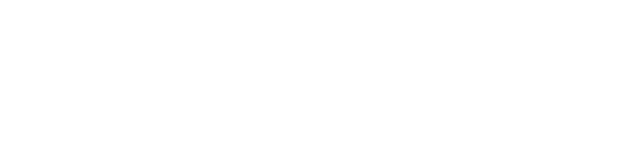
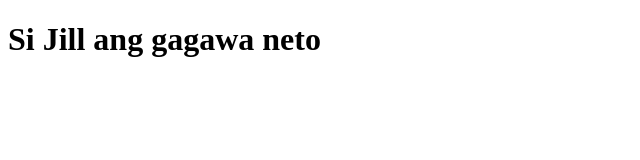
Before and after one commit to marcdalangin/marcdalangin.github.io, a plain HTML site: page html/admin_homepage.html in a window 1280 px wide. Shown: the whole page, without its empty margins (0-640 px from the left). Drawn offline with Linux system fonts and the light colour scheme.

Commit message:
update admin_homepage

```diff
--- a/html/admin_homepage.html
+++ b/html/admin_homepage.html
@@ -9,7 +9,7 @@
 </head>
 
 <body>
-
+<h1>Si Jill ang gagawa neto</h1>
 </body>
 
 </html>
```
